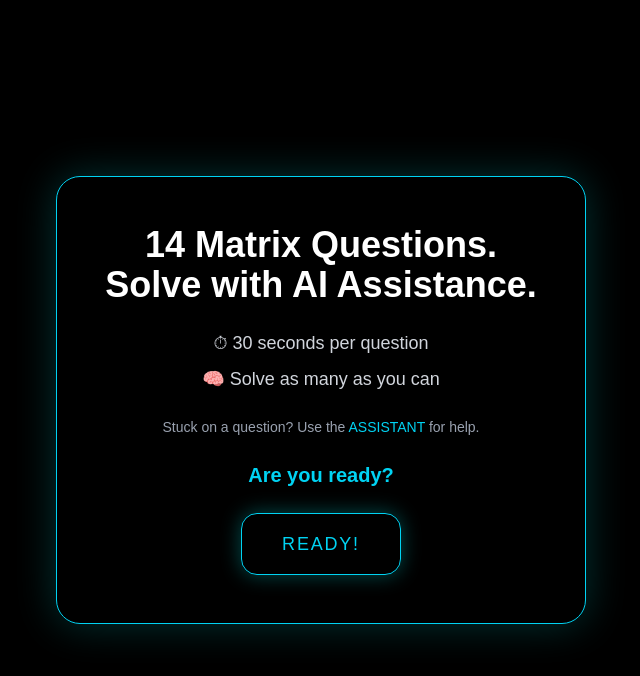
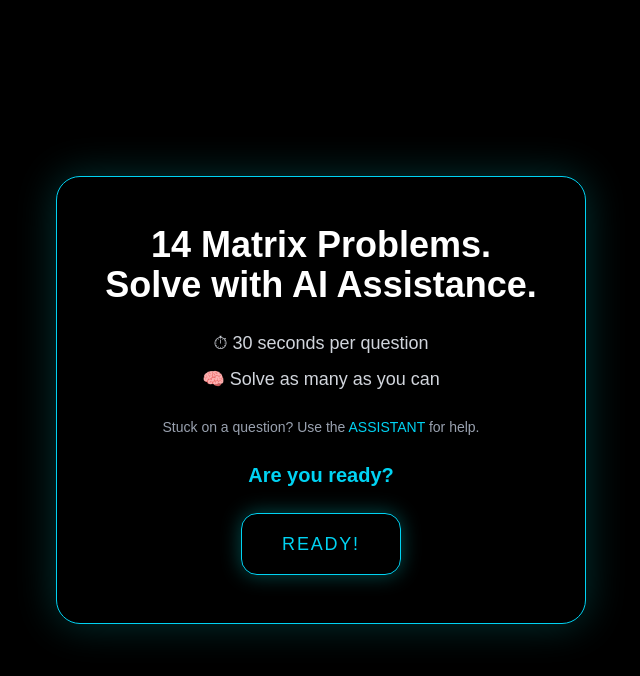
Before and after one commit to JiyeSun/coopexp, a Next.js app: page / in a window 1280 px wide. Both pictures are taken after a click on the button "BEGIN". Shown: the top 676 px of the page, without its empty margins (319-959 px from the left). Built offline with nearby package versions, Linux system fonts and the light colour scheme.

Commit message:
Change 'Questions' to 'Problems' in title

```diff
--- a/app/page.tsx
+++ b/app/page.tsx
@@ -182,7 +182,7 @@ export default function Home() {
           <div className="text-center">
           {/* 标题 */}
           <div className="text-4xl font-bold mb-4">
-            <p>14 Matrix Questions.</p>
+            <p>14 Matrix Problems.</p>
             <p>Solve with AI Assistance.</p>
           </div>
 
```
